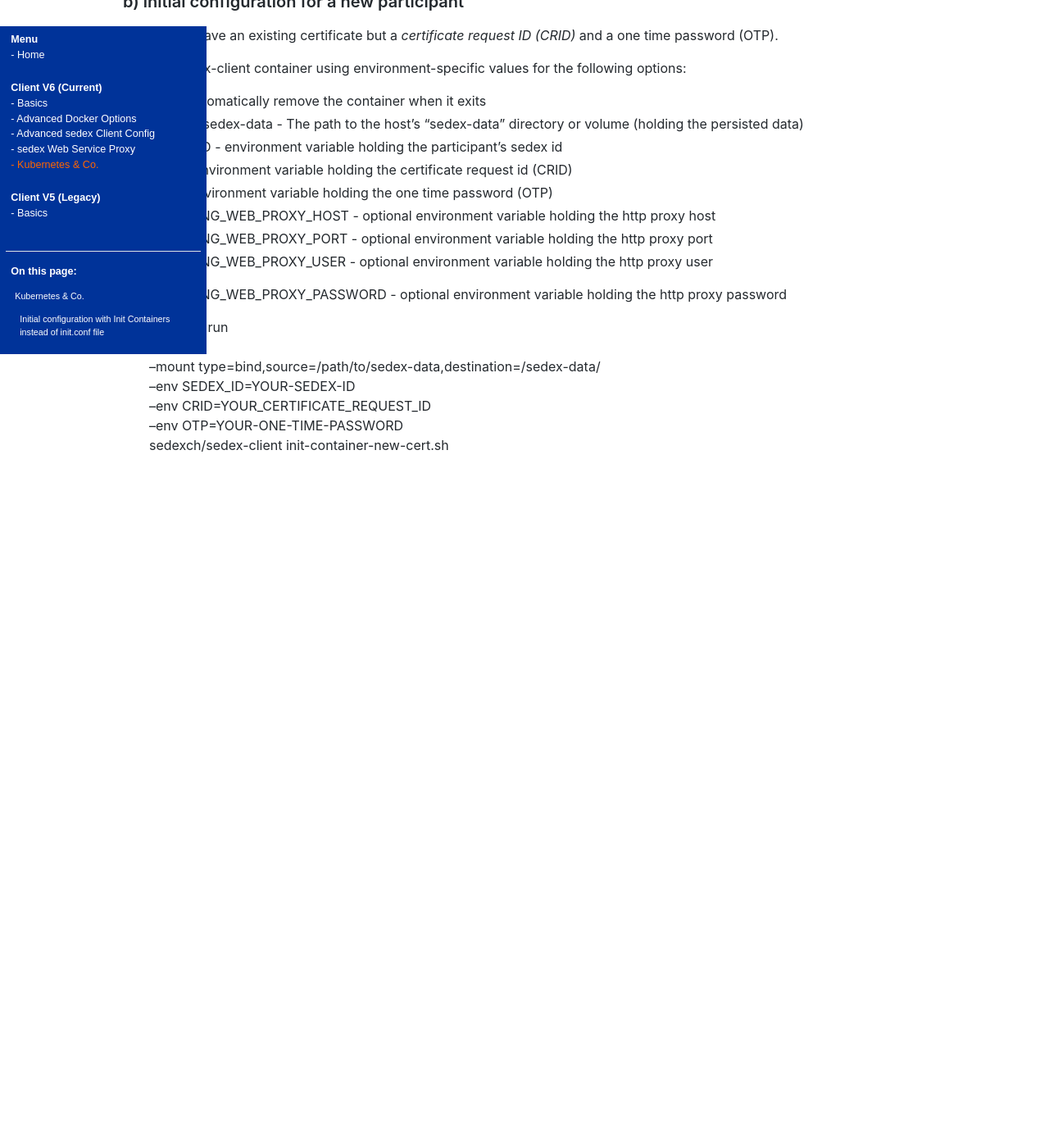
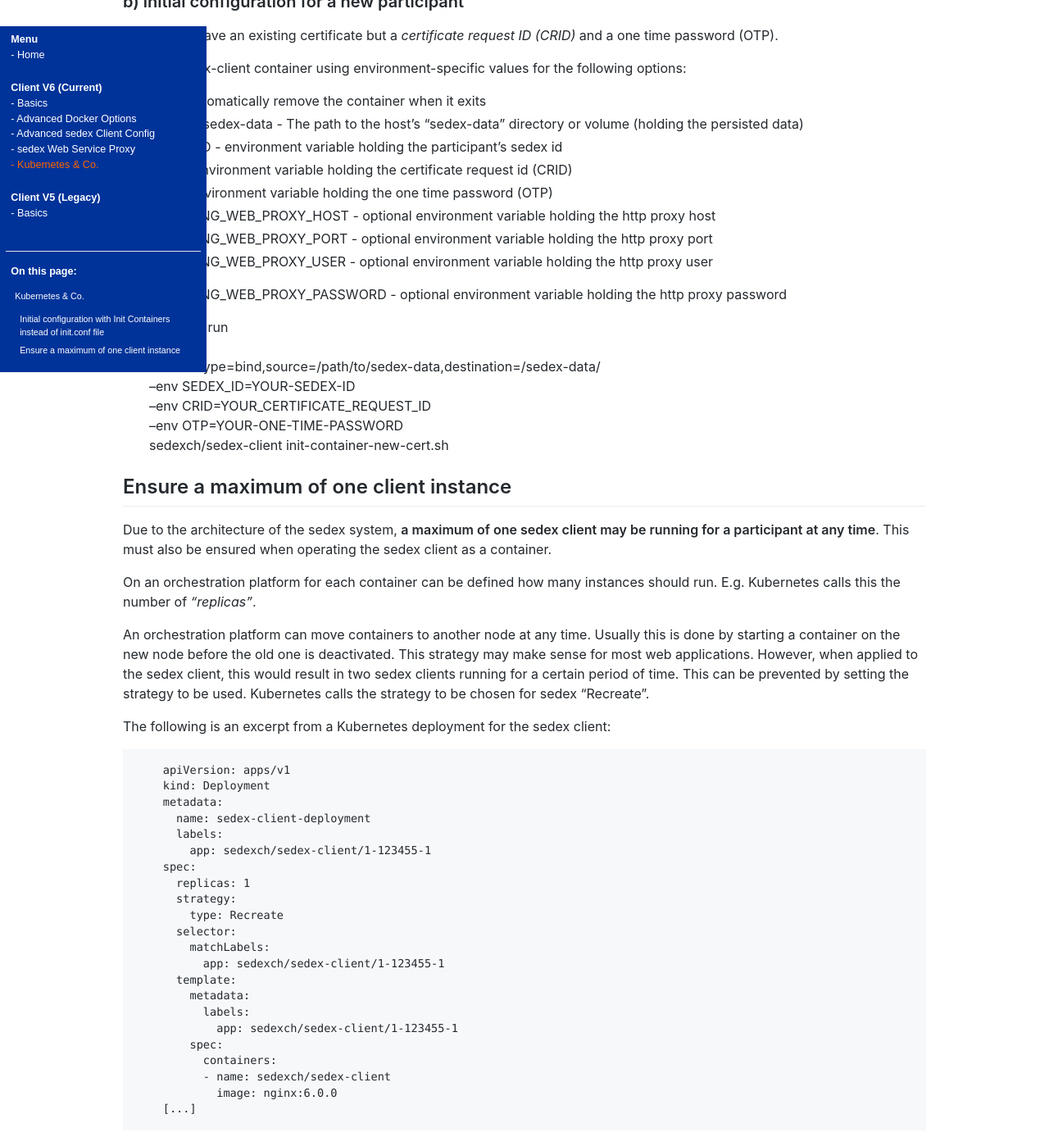
Before and after one commit to sedexch/sedexch.github.io, a Jekyll site: the page built from v6/orchestration.md, in a window 1280 px wide and 1400 px high, scrolled down 1457 px. Shown: the whole window at 82% size. Built offline with Jekyll 4.4.1, drawn with Linux system fonts in a browser that asks for light colours; our own code applies the rules of GitHub Pages for plain Markdown files; before the commit the page ends 2060 px from its top, so only the background shows below that.

```diff
--- a/v6/orchestration.md
+++ b/v6/orchestration.md
@@ -78,3 +78,38 @@
       --env CRID=YOUR_CERTIFICATE_REQUEST_ID \
       --env OTP=YOUR-ONE-TIME-PASSWORD \
       sedexch/sedex-client init-container-new-cert.sh
+
+
+## Ensure a maximum of one client instance
+
+Due to the architecture of the sedex system, **a maximum of one sedex client may be running for a participant at any time**. This must also be ensured when operating the sedex client as a container.
+
+On an orchestration platform for each container can be defined how many instances should run. E.g. Kubernetes calls this the number of *"replicas"*.
+
+An orchestration platform can move containers to another node at any time. Usually this is done by starting a container on the new node before the old one is deactivated. This strategy may make sense for most web applications. However, when applied to the sedex client, this would result in two sedex clients running for a certain period of time. This can be prevented by setting the strategy to
+be used. Kubernetes calls the strategy to be chosen for sedex "Recreate".
+
+The following is an excerpt from a Kubernetes deployment for the sedex client:
+
+        apiVersion: apps/v1
+        kind: Deployment
+        metadata:
+          name: sedex-client-deployment
+          labels:
+            app: sedexch/sedex-client/1-123455-1
+        spec:
+          replicas: 1
+          strategy:
+            type: Recreate
+          selector:
+            matchLabels:
+              app: sedexch/sedex-client/1-123455-1
+          template:
+            metadata:
+              labels:
+                app: sedexch/sedex-client/1-123455-1
+            spec:
+              containers:
+              - name: sedexch/sedex-client
+                image: nginx:6.0.0
+        [...]
```
